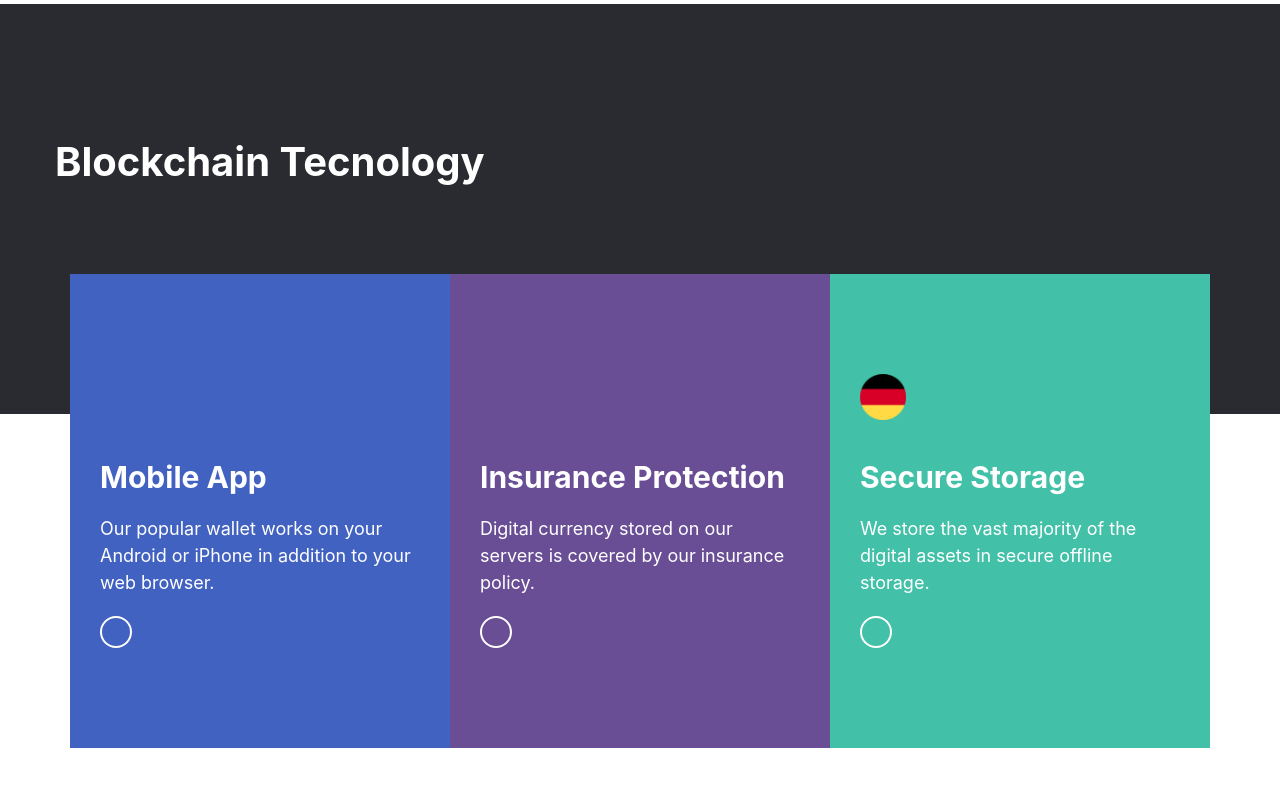
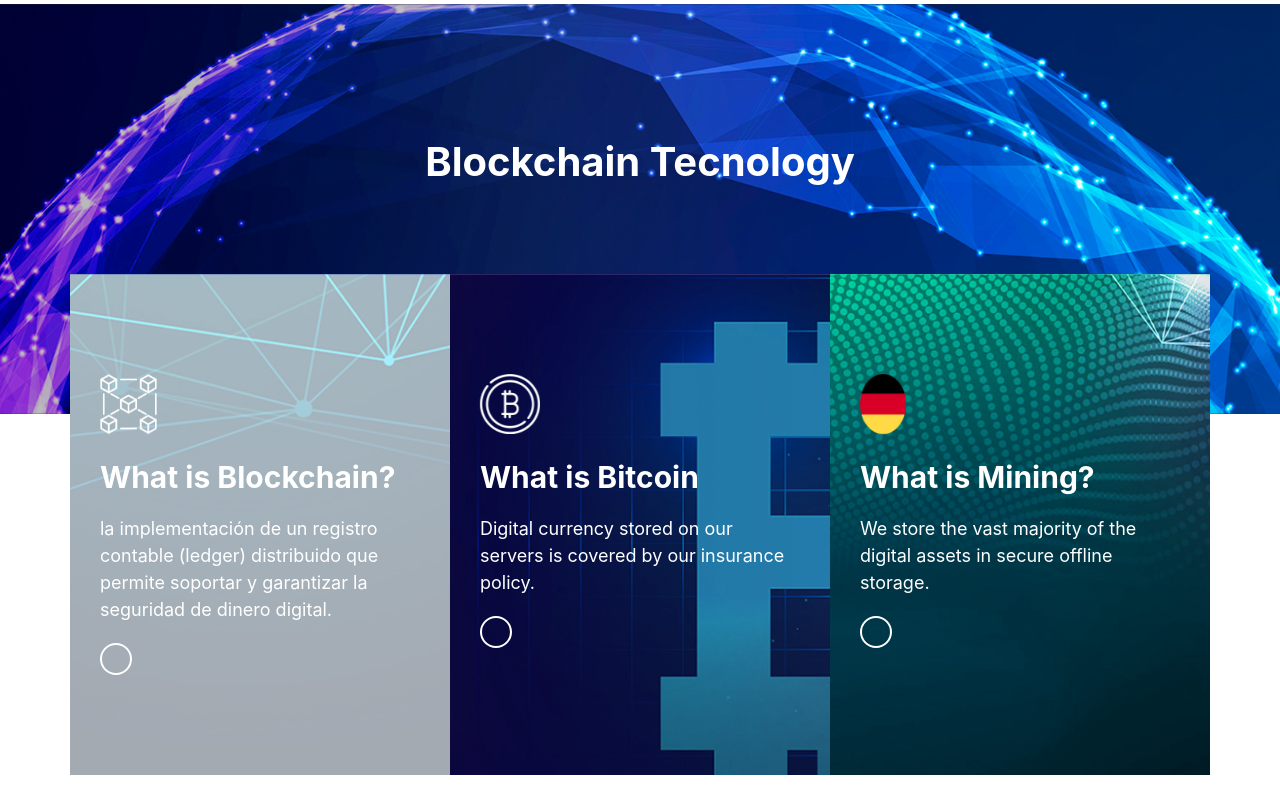
Before and after one commit to nabukox/Instatradex-www, a plain HTML site: page index_6.html in a window 1280 px wide. Shown: the part 1768-2580 px from the top of the page. Drawn offline with nearby package versions, Linux system fonts and the light colour scheme; files whose address does not match are found by name; a web font is replaced by a local one.

Commit message:
bloque blockchain

```diff
--- a/index_6.html
+++ b/index_6.html
@@ -145,7 +145,7 @@
 						<!--part 1-->
 						<div class="row--md-center text--center col-lg-MB-50">
 							<div class="col col--lg-12">
-								<div class="content-grid" style="margin: auto;max-width: 600px; ">
+								<div class="content-grid content_center_title">
 									<div data-aos="fade-left" data-aos-delay="150">
 										<div class="section-heading  col-MB-30">
 											<h5 class="__subtitle">Our mission</h5>
@@ -174,7 +174,7 @@
 							<div class="col hide--md col-MB-40"></div>
 
 							<div class="col col--md-7 col--lg-6">
-								<div class="content-grid" style="max-width: 570px;">
+								<div class="content-grid ">
 									<div data-aos="fade-right" data-aos-delay="150" class="aos-init aos-animate">
 										<div class="section-heading  col-MB-30">
 											<h2 class="__title">InstaTradex Success</h2>
@@ -214,22 +214,18 @@
 				</style>
 
 				<div class="grid grid--container">
-					<div class="row">
-						<div class="col col--md-5 col--lg-5">
+					<div class="row content_center_title">
+
 							<div data-aos="fade-up" data-aos-easing="ease-out-cubic">
 								<div class="__content">
-									<div class="section-heading section-heading--white  col-MB-30">
+									<div class="section-heading section-heading--white   col-MB-30">
 										<h2 class="__title">Blockchain Tecnology</h2>
 									</div>
 
 								</div>
 							</div>
-						</div>
+
 					</div>
-				</div>
-
-				<div class="img-wrap jarallax  hide show--md" data-speed="0.3">
-					<img class="jarallax-img" src="img/img_3.jpg" alt="demo" />
 				</div>
 			</section>
 			<!-- end section -->
@@ -244,19 +240,19 @@
 				</style>
 
 				<!-- start feature -->
-				<div class="feature feature--style-1  text--center text--sm-left">
+				<div class="feature feature--style-1  text--center text--sm-left cuadros_features">
 					<div class="row row--no-gutters">
 						<!-- start item -->
-						<div class="col col--no-gutters col--sm-6 col--lg-4 col--sm-flex">
-							<div class="__item  __item--first" data-aos="slide-up" data-aos-offset="-250" data-aos-duration="800" data-aos-delay="0">
+						<div class="col col--no-gutters col--sm-6 col--lg-4 col--sm-flex ">
+							<div class="__item  __item--first cuadro_blockchain" data-aos="slide-up" data-aos-offset="-250" data-aos-duration="800" data-aos-delay="0">
 								<div class="__content">
 									<i class="__ico">
-										<img class="img-responsive lazy" src="img/blank.gif" data-src="img/feature_img/1.png" width="34" height="60" alt="demo" />
+										<img class="img-responsive lazy" src="img/ico/BLOCKCHAIN_icon.png" data-src="img/ico/BLOCKCHAIN_icon.png"  alt="demo" />
 									</i>
 
-									<h3 class="__title">Mobile App</h3>
+									<h3 class="__title">What is Blockchain?</h3>
 
-									<p> Our popular wallet works on your Android or iPhone in addition to your web browser.</p>
+									<p> la implementación de un registro contable (ledger) distribuido que permite soportar y garantizar la seguridad de dinero digital.</p>
 
 									<p><a class="__more" href="#"><i class="fontello-right-1"></i></a></p>
 								</div>
@@ -266,13 +262,13 @@
 
 						<!-- start item -->
 						<div class="col col--no-gutters col--sm-6 col--lg-4 col--sm-flex">
-							<div class="__item  __item--second" data-aos="slide-up" data-aos-offset="-250" data-aos-duration="800" data-aos-delay="150">
+							<div class="__item  __item--second cuadro_bitcoin" data-aos="slide-up" data-aos-offset="-250" data-aos-duration="800" data-aos-delay="150">
 								<div class="__content">
 									<i class="__ico">
-										<img class="img-responsive lazy" src="img/blank.gif" data-src="img/feature_img/2.png" width="46" height="60" alt="demo" />
+										<img class="img-responsive lazy" src="img/ico/bitcoin_icon.png" data-src="img/ico/bitcoin_icon.png" alt="demo" />
 									</i>
 
-									<h3 class="__title">Insurance Protection</h3>
+									<h3 class="__title">What is Bitcoin</h3>
 
 									<p>Digital currency stored on our servers is covered by our insurance policy.</p>
 
@@ -284,13 +280,13 @@
 
 						<!-- start item -->
 						<div class="col col--no-gutters col--sm-6 col--lg-4 col--sm-flex">
-							<div class="__item  __item--third" data-aos="slide-up" data-aos-offset="-250" data-aos-duration="800" data-aos-delay="300">
+							<div class="__item  __item--third cuadro_mining" data-aos="slide-up" data-aos-offset="-250" data-aos-duration="800" data-aos-delay="300">
 								<div class="__content">
 									<i class="__ico">
 										<img class="img-responsive lazy" src="img/blank.gif" data-src="img/feature_img/3.png" width="46" height="60" alt="demo" />
 									</i>
 
-									<h3 class="__title">Secure Storage</h3>
+									<h3 class="__title">What is Mining?</h3>
 
 									<p>We store the vast majority of the digital assets in secure offline storage.</p>
 
--- a/style/reset/_reset.scss
+++ b/style/reset/_reset.scss
@@ -35,3 +35,37 @@
 
 						.section--custom-01 .img-wrap { margin-left: 45%; }
                     }
+
+.content_center_title{
+	margin: auto;
+	max-width: 600px;
+	text-align: center;
+	text-align: center;
+    justify-content: center;
+}
+
+.section--custom-01{
+	background-image: url("../img/bg_2.png");
+	background-position: top;
+	background-size: cover;
+}
+.cuadros_features{
+	.lazy{
+		height: 60px;
+	}
+
+}
+.cuadro_blockchain , .cuadro_bitcoin , .cuadro_mining{
+	background-position: center;
+	background-size: cover;
+	background-repeat: no-repeat;
+}
+.cuadro_blockchain{
+	background-image:url("../img/cuadro_blockchain.png");
+}
+.cuadro_bitcoin{
+	background-image:url("../img/background_bitcoin.png");
+	}
+.cuadro_mining{
+	background-image:url("../img/bg_mining.png");
+}
```
Also changed, not shown: css/main.css, img/background_bitcoin.png (added), img/bg_mining.png (added), img/cuadro_blockchain.png (added), img/ico/BLOCKCHAIN_icon.png (added), img/ico/bitcoin_icon.png (added), img/ico/mining_img.png (added).
